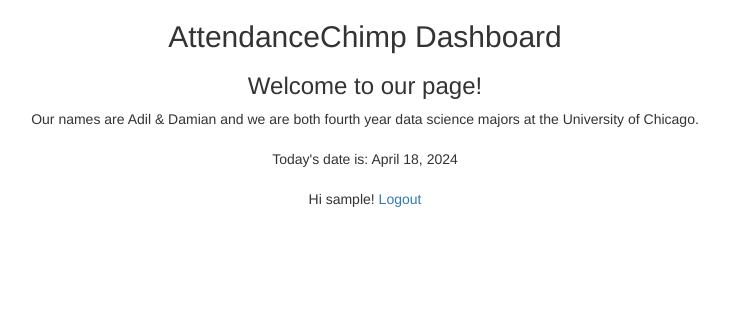
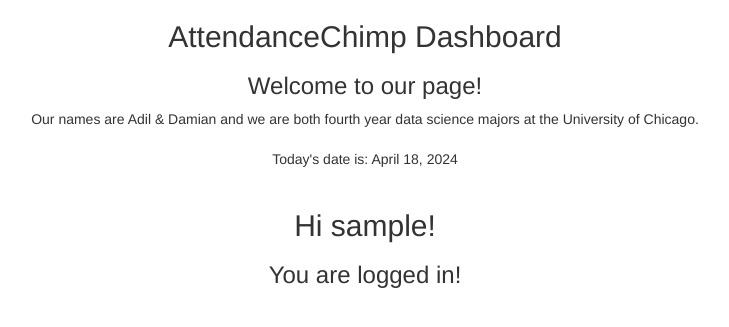
Before and after one commit to CMSC-13600-Data-Engineering/project-damiandhillon, a Django app: page /app/ in a window 1280 px wide. Shown: the top 327 px of the page, without its empty margins (275-1004 px from the left). Run offline with Django 4.2, Linux system fonts and the light colour scheme; the visitor is signed in with stand-in values (Sample User, id 1).

Commit message:
slight changes

```diff
--- a/attendancechimp/app/views.py
+++ b/attendancechimp/app/views.py
@@ -30,7 +30,7 @@
 
 @csrf_exempt
 def new_user(request):
-    if request.method == 'GET' and not request.user.is_authenticated:
+    if request.method == 'GET':
         return render(request, 'app/new_user_page.html', {})
     raise PermissionDenied
 
@@ -48,22 +48,18 @@
         if User.objects.filter(email=email).exists():
             return render(request, 'app/new_user_page.html', {'error': 'Email already in use'})
 
-        # create the user
         user, np = create_ac_user(username, email, password, is_instructor)
 
-        # save the user
         user.save()
         np.save()
 
 
-        # log the user in
         login(request, user)
 
-        ## redirect to the logged_in page
         return redirect('index')
 
     else:
-        return render(request, 'app/new_user_page.html', {'error': 'Invalid request'})
+        return render(request, 'app/new_user_page.html', {})
 
 def logout(request):
     logout(request)
--- a/attendancechimp/templates/app/index.html
+++ b/attendancechimp/templates/app/index.html
@@ -20,8 +20,9 @@
 {% if user.is_authenticated %}
 <center>
   <br>
-  Hi {{ user.username }}!
-  <a href="{% url 'logout' %}">Logout</a>
+  <h2>Hi {{ user.username }}!</h2>
+  <h3> You are logged in! </h3>
+  <br>
 </center>
 {% else %}
 <center>
```
